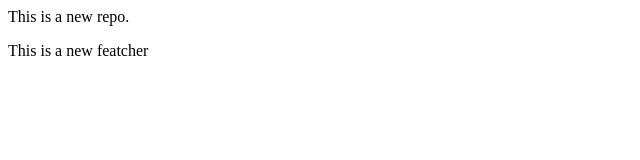
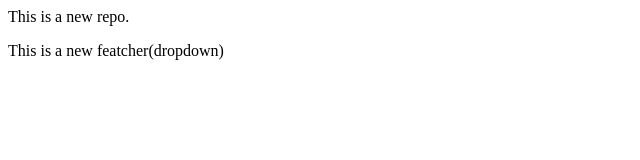
Before and after one commit to Enzamul04/Localrepo, a plain HTML site: page index.html in a window 1280 px wide. Shown: the full height of the page, 0-640 px from the left. Drawn offline with Linux system fonts and the light colour scheme.

Commit message:
Add dropdown

```diff
--- a/index.html
+++ b/index.html
@@ -1,2 +1,2 @@
 <p>This is a new repo.</p>
-<p>This is a new featcher</p>
+<p>This is a new featcher(dropdown)</p>
```
